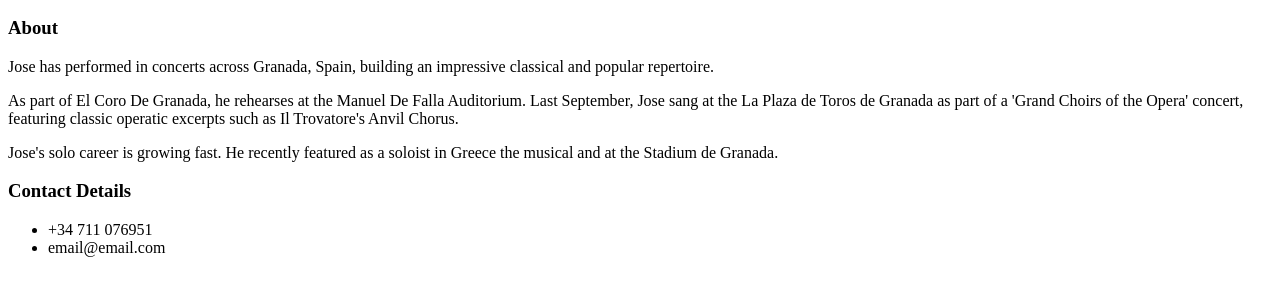
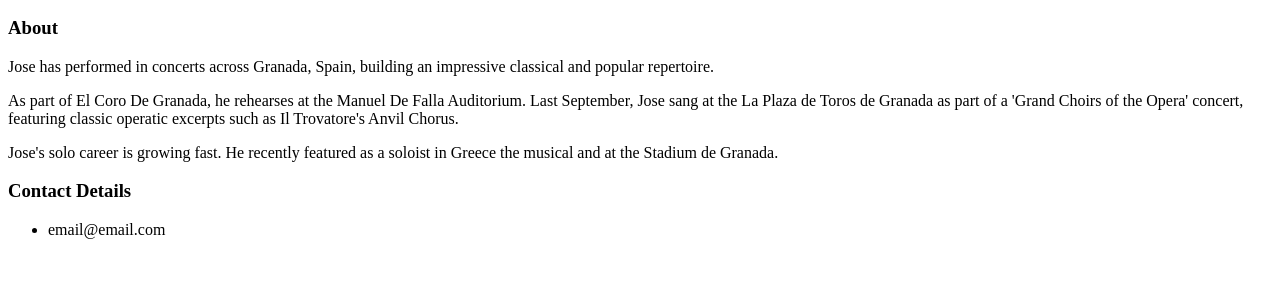
Before and after one commit to abrierley0/web, a plain HTML site: page index.html in a window 1280 px wide. Shown: the part 110-406 px from the top of the page. Drawn offline with Linux system fonts and the light colour scheme.

Commit message:
number removed

```diff
--- a/index.html
+++ b/index.html
@@ -27,7 +27,6 @@
     </p>
     <h3> Contact Details </h3>
     <ul>
-        <li>+34 711 076951</li>
         <li>email@email.com</li>
     </ul>
 </body>
```
